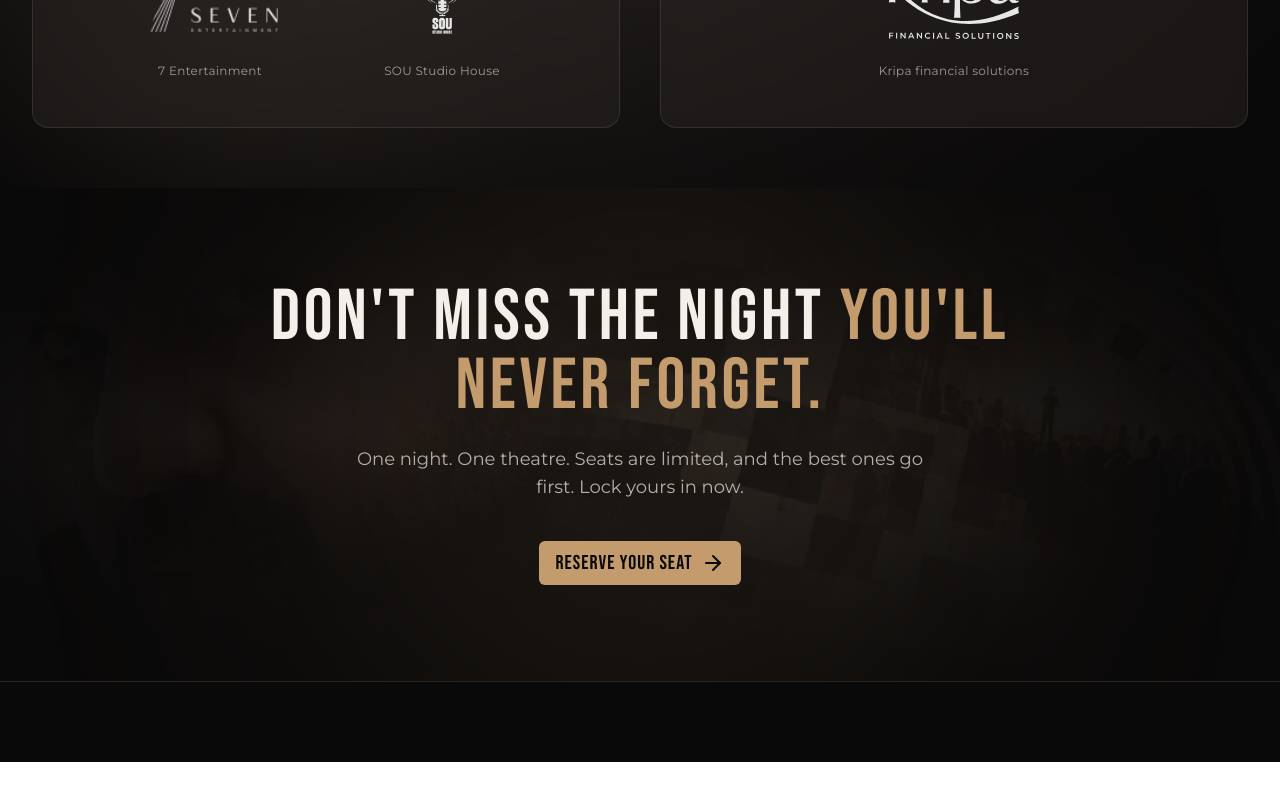
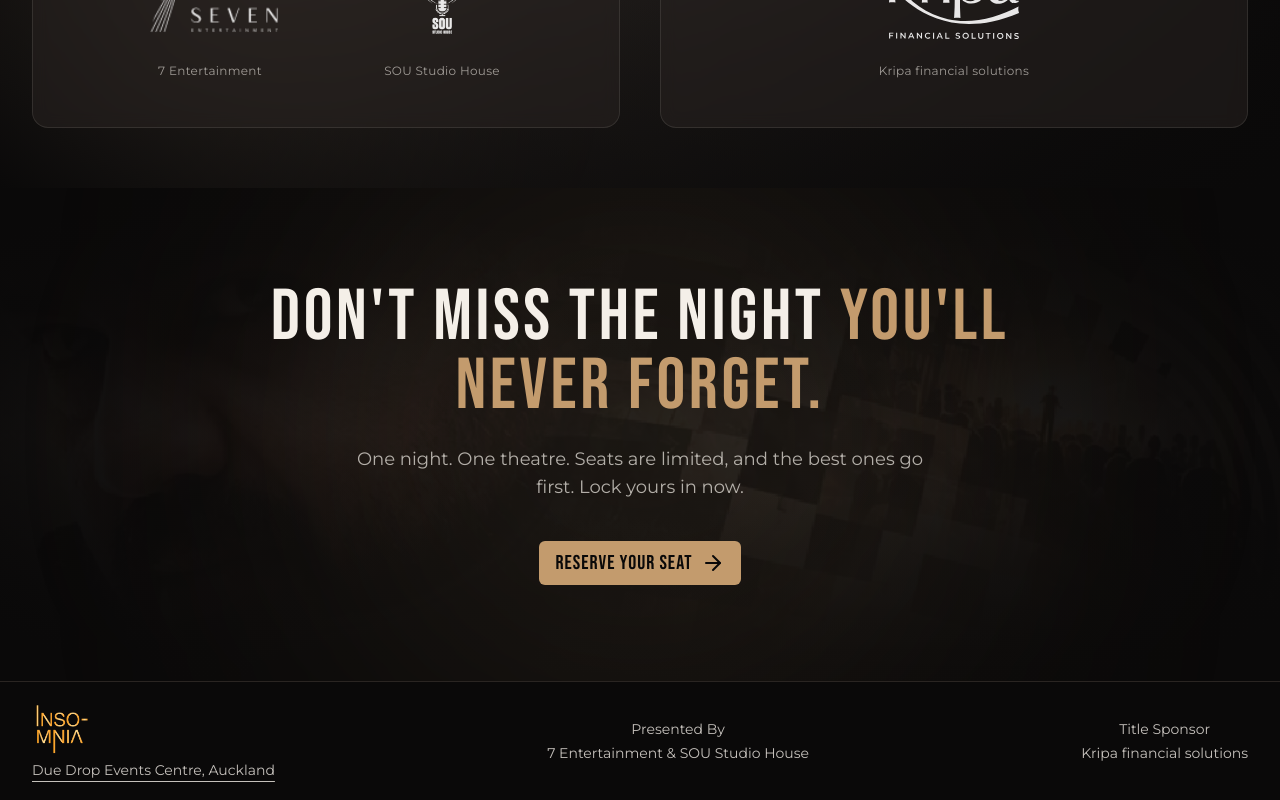
Before and after one commit to Magmaxlive/Insomnia-NZ, a Next.js app: page / in a window 1280 px wide. Shown: the part 2413-3213 px from the top of the page. Before the commit the page ends 3175 px from the top, so only its background shows below. Built offline with nearby package versions, Linux system fonts and the light colour scheme.

Commit message:
added footer

```diff
--- a/src/components/Footer.js
+++ b/src/components/Footer.js
@@ -1,10 +1,35 @@
 import React from 'react'
+import Image from 'next/image'
+import { VenueLink } from '@/data/Links'
+
+const content={
+
+}
 
 function Footer() {
   return (
-    <div className='py-10 px-8 bg-ink border-t border-line'>
-        <div className="max-w-7xl mx-auto flex justify-between">
+    <div className='py-5 px-8 bg-ink border-t border-line'>
+        <div className="max-w-7xl mx-auto flex tablet:flex-row flex-col justify-between text-center items-center gap-6">
+            <div className="flex flex-col gap-1 justify-center items-center tablet:justify-start tablet:items-start">
+                <Image alt='insomnia logo' width={60} height={60} loading='eager' src='/images/logo.png'/>
+                <a href={VenueLink} target='_blank' className="text-sm text-light/80 underline underline-line underline-offset-6">
+                    Due Drop Events Centre, Auckland
+                </a>
+            </div>
 
+            <div className="flex flex-col gap-1">
+                <h3 className="text-sm text-light/80 capitalize">presented by</h3>
+                <p className="text-sm text-light/80">
+                    7 Entertainment & SOU Studio House
+                </p>
+            </div>
+
+            <div className="flex flex-col gap-1">
+                <h3 className="text-sm text-light/80 capitalize">title sponsor</h3>
+                <p className="text-sm text-light/80">
+                    Kripa financial solutions
+                </p>
+            </div>
         </div>
 
     </div>
--- a/src/data/Links.js
+++ b/src/data/Links.js
@@ -1 +1,2 @@
 export const BookingLink='https://www.eventfinda.co.nz/2026/insomnia-by-mentalist-aathi/auckland/manukau-city'
+export const VenueLink='https://www.google.com/maps/dir//Due+Drop+Events+Centre,+770+Great+South+Road,+Wiri,+Manukau+2104/'
```
